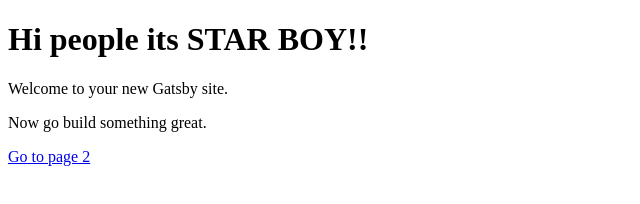
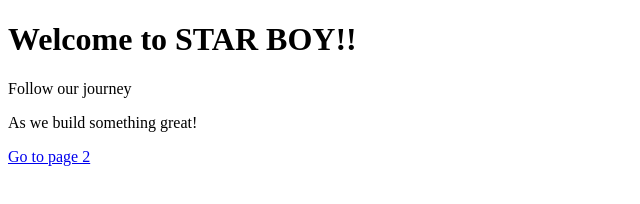
Before and after one commit to dextermichael/STARBOY, a Gatsby site: page / in a window 1280 px wide. Shown: the whole page, without its empty margins (0-640 px from the left). Built offline with nearby package versions, Linux system fonts and the light colour scheme; Gatsby itself is replaced by a stand-in of ours.

Commit message:
intro on the site

```diff
--- a/gatsby-config.js
+++ b/gatsby-config.js
@@ -1,6 +1,6 @@
 module.exports = {
   siteMetadata: {
-    title: 'Gatsby Default Starter',
+    title: 'STARBOY',
   },
   plugins: ['gatsby-plugin-react-helmet'],
 }
--- a/src/pages/index.js
+++ b/src/pages/index.js
@@ -3,9 +3,9 @@ import Link from 'gatsby-link'
 
 const IndexPage = () => (
   <div>
-    <h1>Hi people its STAR BOY!!</h1>
-    <p>Welcome to your new Gatsby site.</p>
-    <p>Now go build something great.</p>
+    <h1>Welcome to STAR BOY!!</h1>
+    <p>Follow our journey</p>
+    <p>As we build something great!</p>
     <Link to="/page-2/">Go to page 2</Link>
   </div>
 )
```
